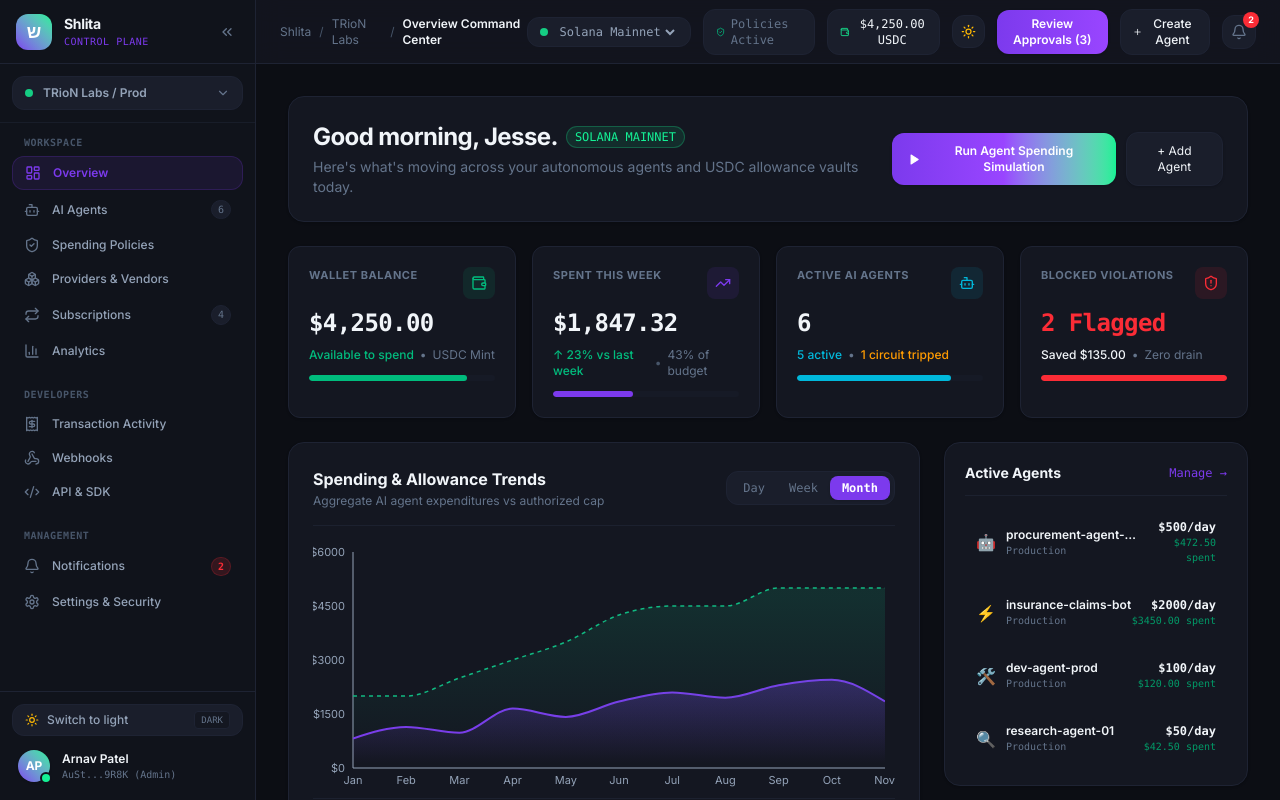
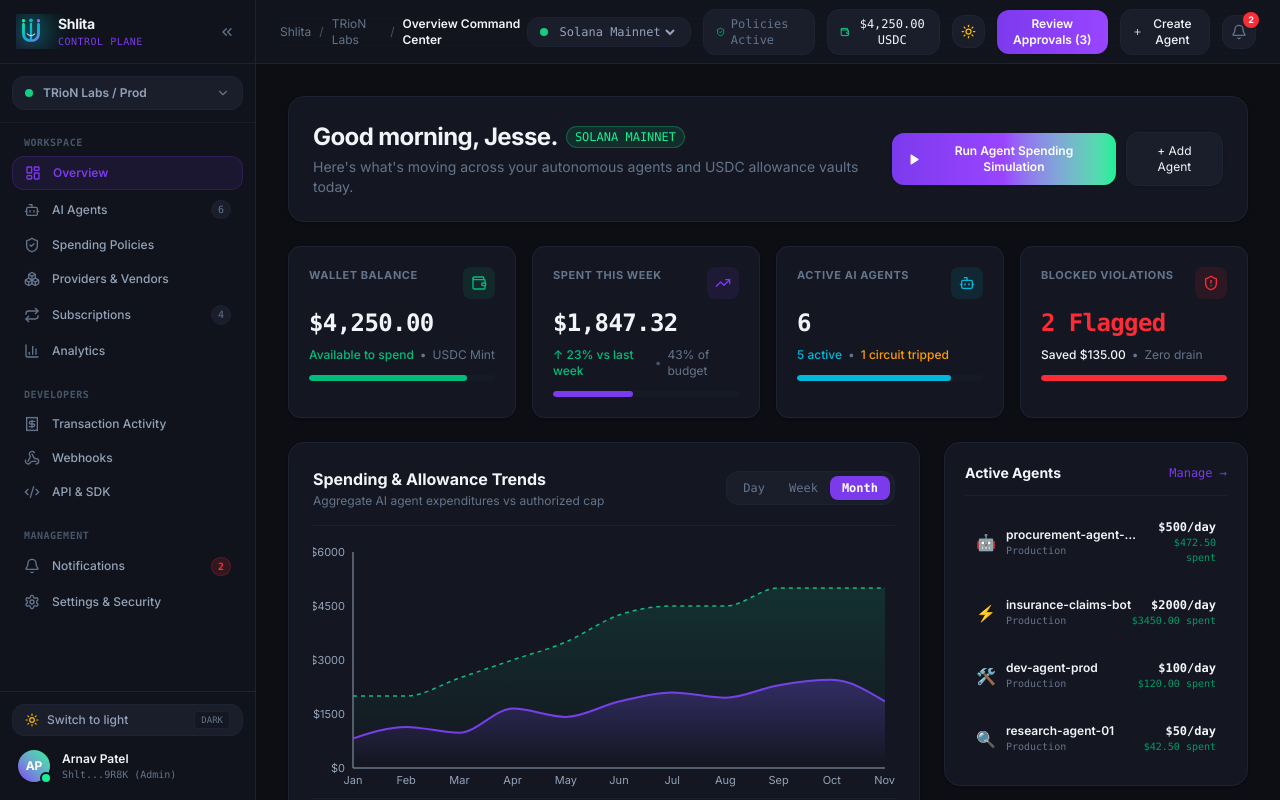
Before and after one commit to VIKAS-555/Shlita, a React (Vite) app: page / in a window 1280 px wide. Shown: the top 800 px of the page. Built offline with nearby package versions, Linux system fonts and the light colour scheme.

Commit message:
feat(branding): replace boxed logo container with sleek floating cyber-trident Shin mark

```diff
--- /dev/null
+++ b/src/components/common/ShlitaLogo.tsx
@@ -0,0 +1,60 @@
+import React from 'react';
+
+interface ShlitaLogoProps {
+  size?: number;
+  className?: string;
+  showGlow?: boolean;
+}
+
+export const ShlitaLogo: React.FC<ShlitaLogoProps> = ({
+  size = 30,
+  className = '',
+  showGlow = true,
+}) => {
+  return (
+    <div className={`relative inline-flex items-center justify-center shrink-0 ${className}`}>
+      {showGlow && (
+        <div
+          className="absolute -inset-1 rounded-full blur-md opacity-35 bg-gradient-to-tr from-accent-violet via-cyan-400 to-solana pointer-events-none transition-opacity duration-300 group-hover:opacity-60"
+          style={{ width: size + 8, height: size + 8 }}
+        />
+      )}
+      <svg
+        width={size}
+        height={size}
+        viewBox="0 0 32 32"
+        fill="none"
+        xmlns="http://www.w3.org/2000/svg"
+        className="relative z-10 transition-transform duration-300 group-hover:scale-105"
+      >
+        <defs>
+          <linearGradient id="shlitaGrad" x1="4" y1="3" x2="28" y2="28" gradientUnits="userSpaceOnUse">
+            <stop offset="0%" stopColor="#14F195" />
+            <stop offset="50%" stopColor="#06B6D4" />
+            <stop offset="100%" stopColor="#8B72FF" />
+          </linearGradient>
+        </defs>
+
+        {/* 3 Upper Energy Nodes */}
+        <circle cx="8" cy="4" r="1.75" fill="#14F195" />
+        <circle cx="16" cy="3.5" r="2" fill="#06B6D4" />
+        <circle cx="24" cy="4" r="1.75" fill="#8B72FF" />
+
+        {/* Dynamic Stylized Shin (ש) Trident Geometry */}
+        <path
+          d="M 6.5 8 C 6.5 7.2 7.2 6.5 8 6.5 C 8.8 6.5 9.5 7.2 9.5 8 L 9.5 17.5 C 9.5 21 11.8 23.5 14.8 23.8 L 14.8 7.5 C 14.8 6.7 15.3 6 16 6 C 16.7 6 17.2 6.7 17.2 7.5 L 17.2 23.8 C 20.2 23.5 22.5 21 22.5 17.5 L 22.5 8 C 22.5 7.2 23.2 6.5 24 6.5 C 24.8 6.5 25.5 7.2 25.5 8 L 25.5 17.5 C 25.5 23.5 21.2 26.5 16 26.5 C 10.8 26.5 6.5 23.5 6.5 17.5 Z"
+          fill="url(#shlitaGrad)"
+        />
+
+        {/* Modern Accent Cyber Core */}
+        <path
+          d="M 12 18 C 13.5 19.5 15 20 16 20 C 17 20 18.5 19.5 20 18"
+          stroke="#FFFFFF"
+          strokeWidth="1.2"
+          strokeLinecap="round"
+          strokeOpacity="0.75"
+        />
+      </svg>
+    </div>
+  );
+};
--- a/src/components/layout/Sidebar.tsx
+++ b/src/components/layout/Sidebar.tsx
@@ -1,4 +1,5 @@
 import React from 'react';
+import { ShlitaLogo } from '../common/ShlitaLogo.js';
 import {
   LayoutDashboard,
   Bot,
@@ -79,16 +80,18 @@ export const Sidebar: React.FC<SidebarProps> = ({
       {/* Brand Header */}
       <div className="h-16 flex items-center justify-between px-4 border-b border-border">
         <div
-          className="flex items-center space-x-3 overflow-hidden cursor-pointer"
+          className="flex items-center space-x-3 overflow-hidden cursor-pointer group"
           onClick={() => onSelectScreen('overview')}
         >
-          <div className="h-9 w-9 min-w-9 rounded-xl bg-gradient-to-tr from-accent-violet to-solana flex items-center justify-center font-bold text-white text-lg shadow-sm">
-            ש
-          </div>
+          <ShlitaLogo size={collapsed ? 26 : 30} />
           {!collapsed && (
             <div className="truncate">
-              <span className="font-bold text-sm tracking-tight text-text-primary block">Shlita</span>
-              <span className="text-[10px] text-accent-violet font-mono tracking-wider block uppercase">Control Plane</span>
+              <span className="font-bold text-sm tracking-tight text-text-primary block group-hover:text-accent-violet transition-colors">
+                Shlita
+              </span>
+              <span className="text-[10px] text-accent-violet font-mono tracking-wider block uppercase">
+                Control Plane
+              </span>
             </div>
           )}
         </div>
@@ -263,7 +266,7 @@ export const Sidebar: React.FC<SidebarProps> = ({
           {!collapsed && (
             <div className="truncate text-left">
               <span className="text-xs font-semibold text-text-primary block truncate">Arnav Patel</span>
-              <span className="text-[10px] text-text-muted font-mono block truncate">AuSt...9R8K (Admin)</span>
+              <span className="text-[10px] text-text-muted font-mono block truncate">Shlt...9R8K (Admin)</span>
             </div>
           )}
         </div>
```
